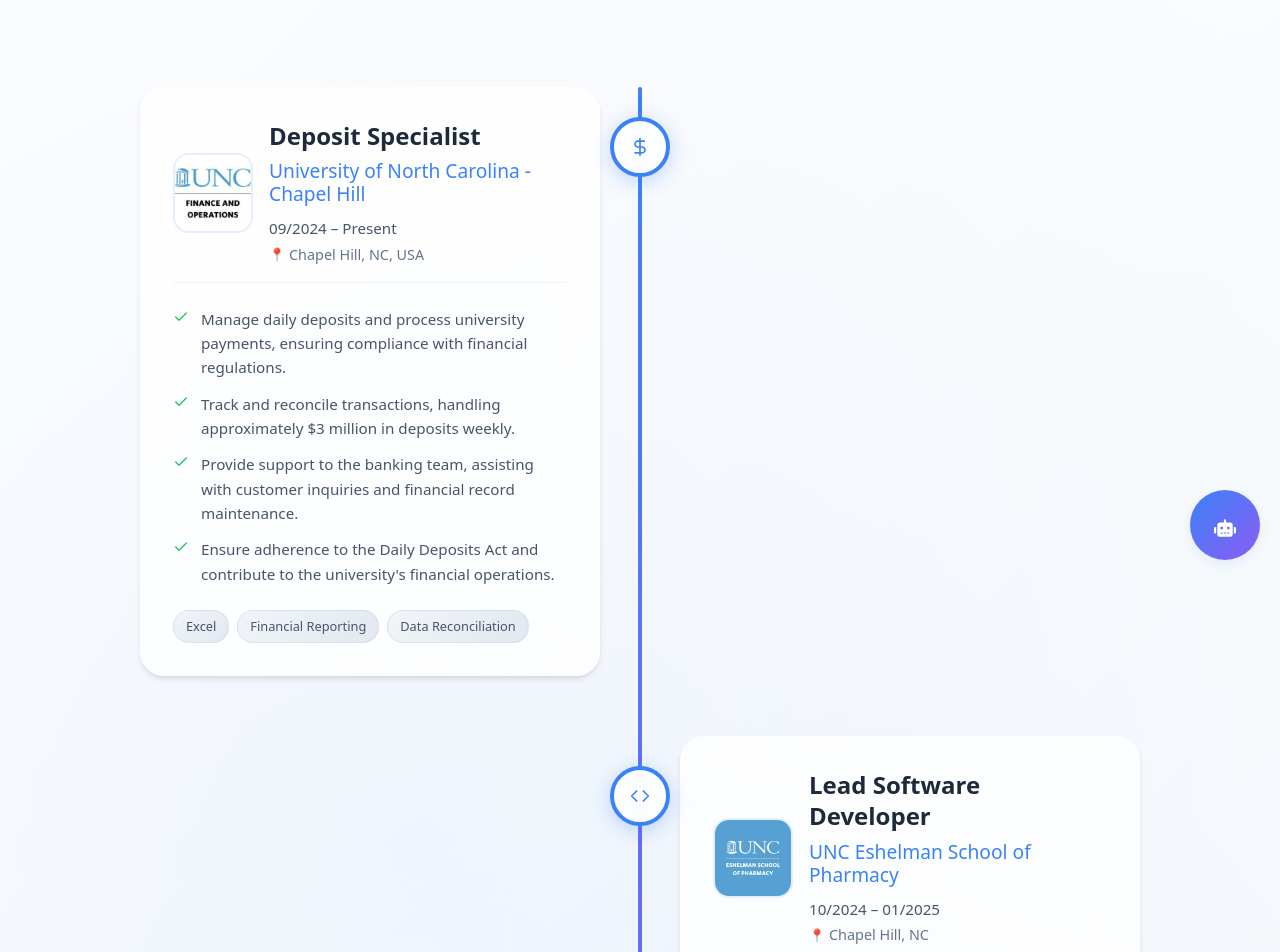
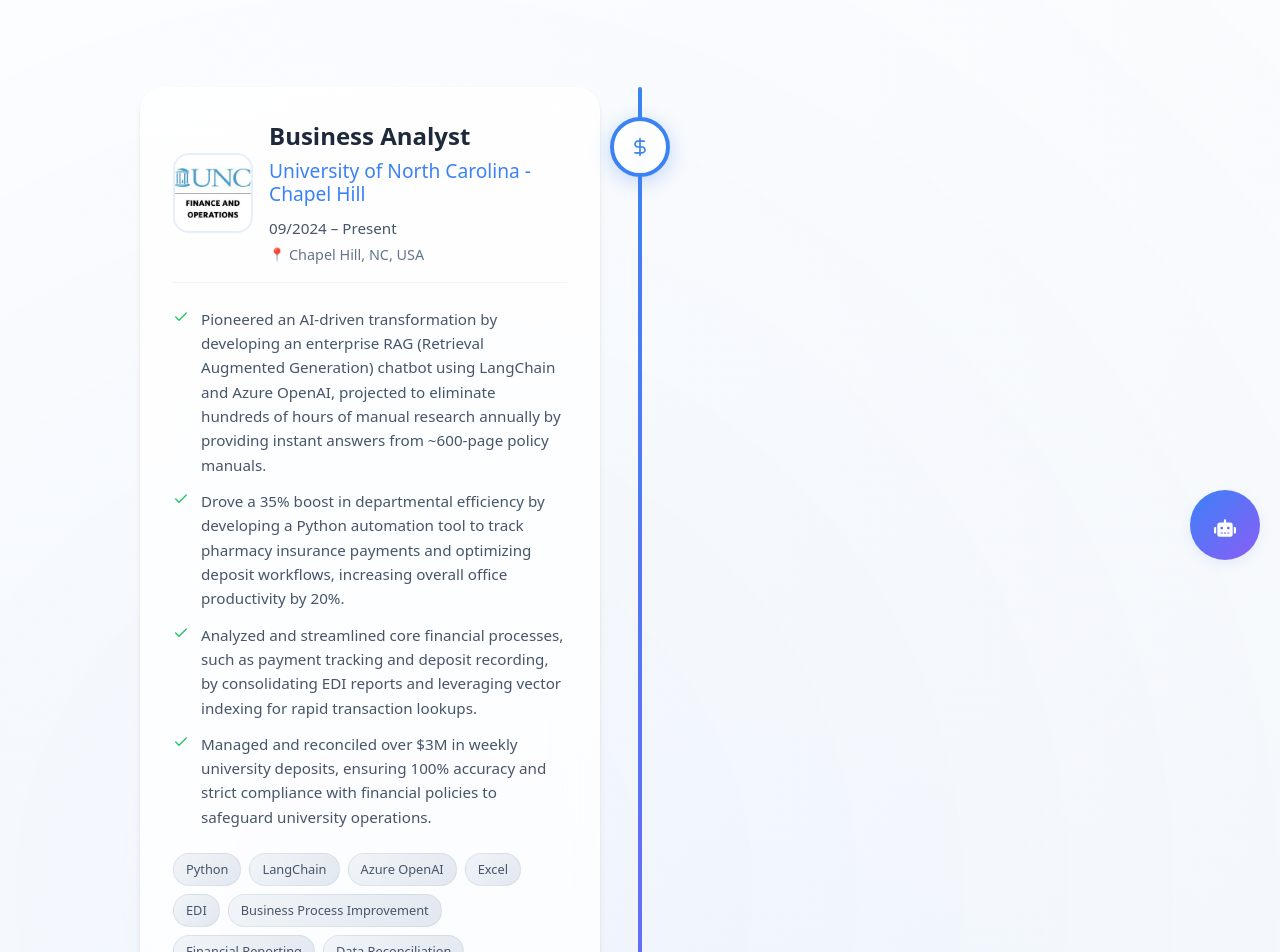
Before and after one commit to omshewale30/portfolio-new, a React (Vite) app: page /experience in a window 1280 px wide. Shown: the part 220-1172 px from the top of the page. Built offline with nearby package versions, Linux system fonts and the light colour scheme.

Commit message:
changed work exp

```diff
--- a/src/components/Experience.jsx
+++ b/src/components/Experience.jsx
@@ -5,20 +5,30 @@
 const experienceDetails = [
 
   {
-    title: "Deposit Specialist",
-    company: "University of North Carolina - Chapel Hill",
-    location: "Chapel Hill, NC, USA",
-    duration: "09/2024 – Present",
-    contributions: [
-      "Manage daily deposits and process university payments, ensuring compliance with financial regulations.",
-      "Track and reconcile transactions, handling approximately $3 million in deposits weekly.",
-      "Provide support to the banking team, assisting with customer inquiries and financial record maintenance.",
-      "Ensure adherence to the Daily Deposits Act and contribute to the university's financial operations.",
+    "title": "Business Analyst",
+    "company": "University of North Carolina - Chapel Hill",
+    "location": "Chapel Hill, NC, USA",
+    "duration": "09/2024 – Present",
+    "contributions": [
+      "Pioneered an AI-driven transformation by developing an enterprise RAG (Retrieval Augmented Generation) chatbot using LangChain and Azure OpenAI, projected to eliminate hundreds of hours of manual research annually by providing instant answers from ~600-page policy manuals.",
+      "Drove a 35% boost in departmental efficiency by developing a Python automation tool to track pharmacy insurance payments and optimizing deposit workflows, increasing overall office productivity by 20%.",
+      "Analyzed and streamlined core financial processes, such as payment tracking and deposit recording, by consolidating EDI reports and leveraging vector indexing for rapid transaction lookups.",
+      "Managed and reconciled over $3M in weekly university deposits, ensuring 100% accuracy and strict compliance with financial policies to safeguard university operations."
     ],
-    technologies: ["Excel", "Financial Reporting", "Data Reconciliation"],
-    image: "../assets/UNC_FO.jpeg",
-    type: "finance",
+    "technologies": [
+      "Python",
+      "LangChain",
+      "Azure OpenAI",
+      "Excel",
+      "EDI",
+      "Business Process Improvement",
+      "Financial Reporting",
+      "Data Reconciliation"
+    ],
+    "image": "../assets/UNC_FO.jpeg",
+    "type": "finance"
   },
+
   {
     title: "Lead Software Developer",
     company: "UNC Eshelman School of Pharmacy",
```
